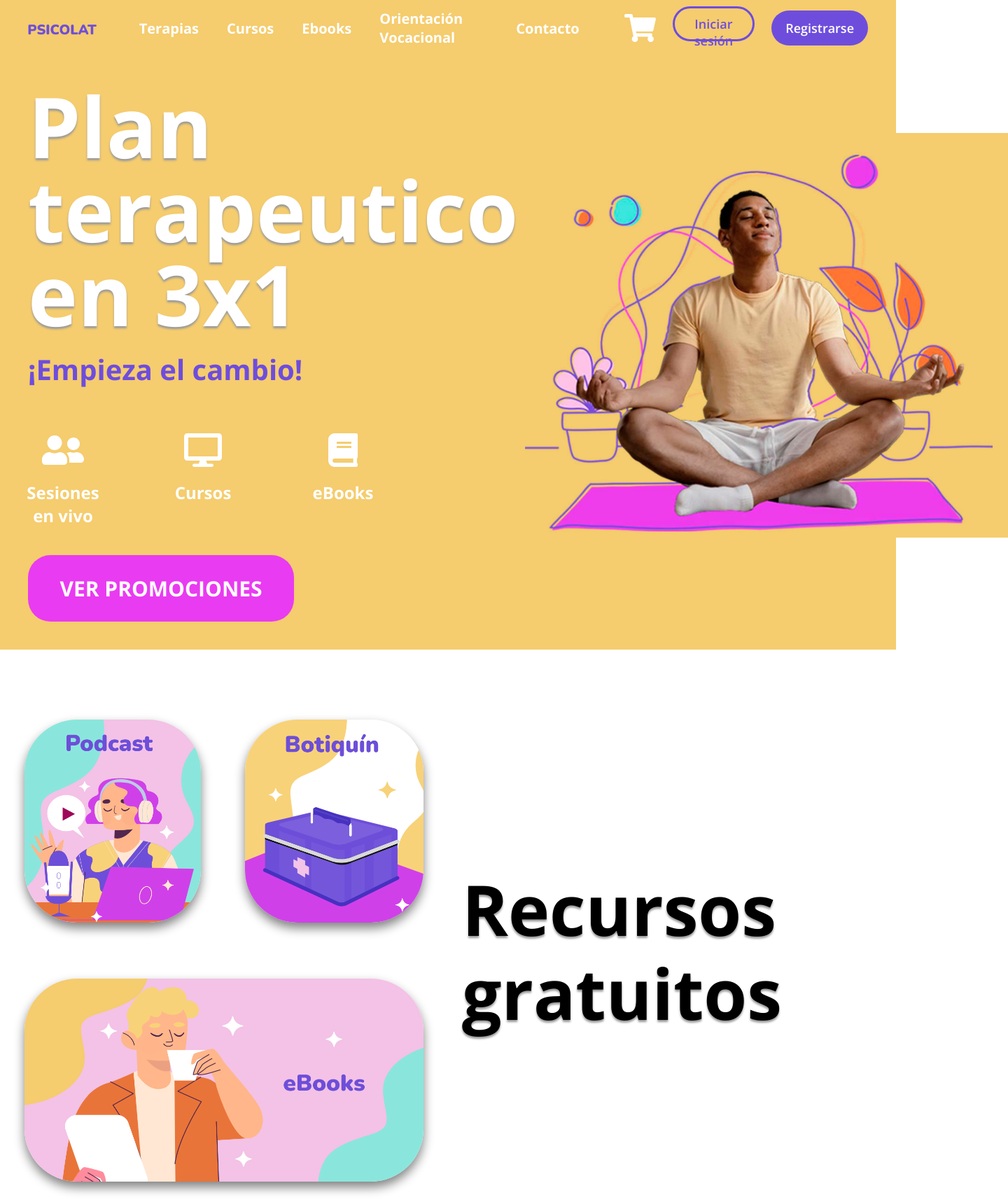
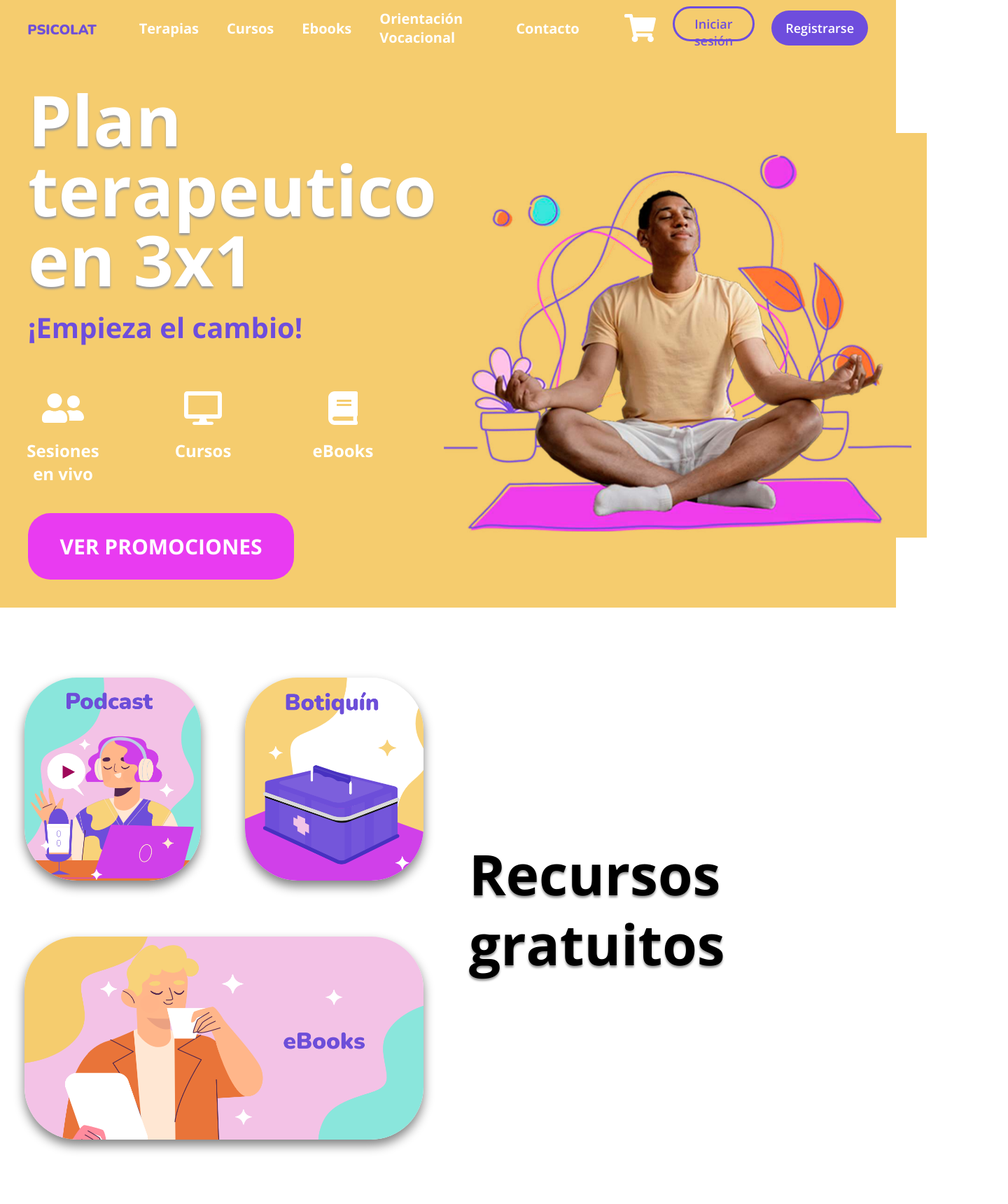
Before and after one commit to schicoma/react-psicolat-web, a React (Create React App) app: page / in a window 1280 px wide. Shown: the top 1720 px of the page at 70% size, 1440 px wide, since content can reach past the window. Built offline with nearby package versions, Linux system fonts and the light colour scheme.

Commit message:
More fixes

```diff
--- a/src/components/Principal/Principal.css
+++ b/src/components/Principal/Principal.css
@@ -17,8 +17,8 @@
 
 .Principal .information__title {
     color: #ffffff;
-    font-size: 120px;
-    line-height: 120px;
+    font-size: 100px;
+    line-height: 100px;
     text-shadow: 0px 3px 3px #999999;
     margin-bottom: 20px;
 }
--- a/src/components/Recursos/Recursos.css
+++ b/src/components/Recursos/Recursos.css
@@ -24,10 +24,10 @@
 }
 
 .Recursos .Recursos__information-title {
-    font-size: 100px;
-    line-height: 120px;
+    font-size: 80px;
+    line-height: 100px;
     text-shadow: 0px 3px 3px #999999;
-    padding-left: 20px;
+    padding-left: 30px;
 }
 
 .Recursos .Recursos__gallery {
```
